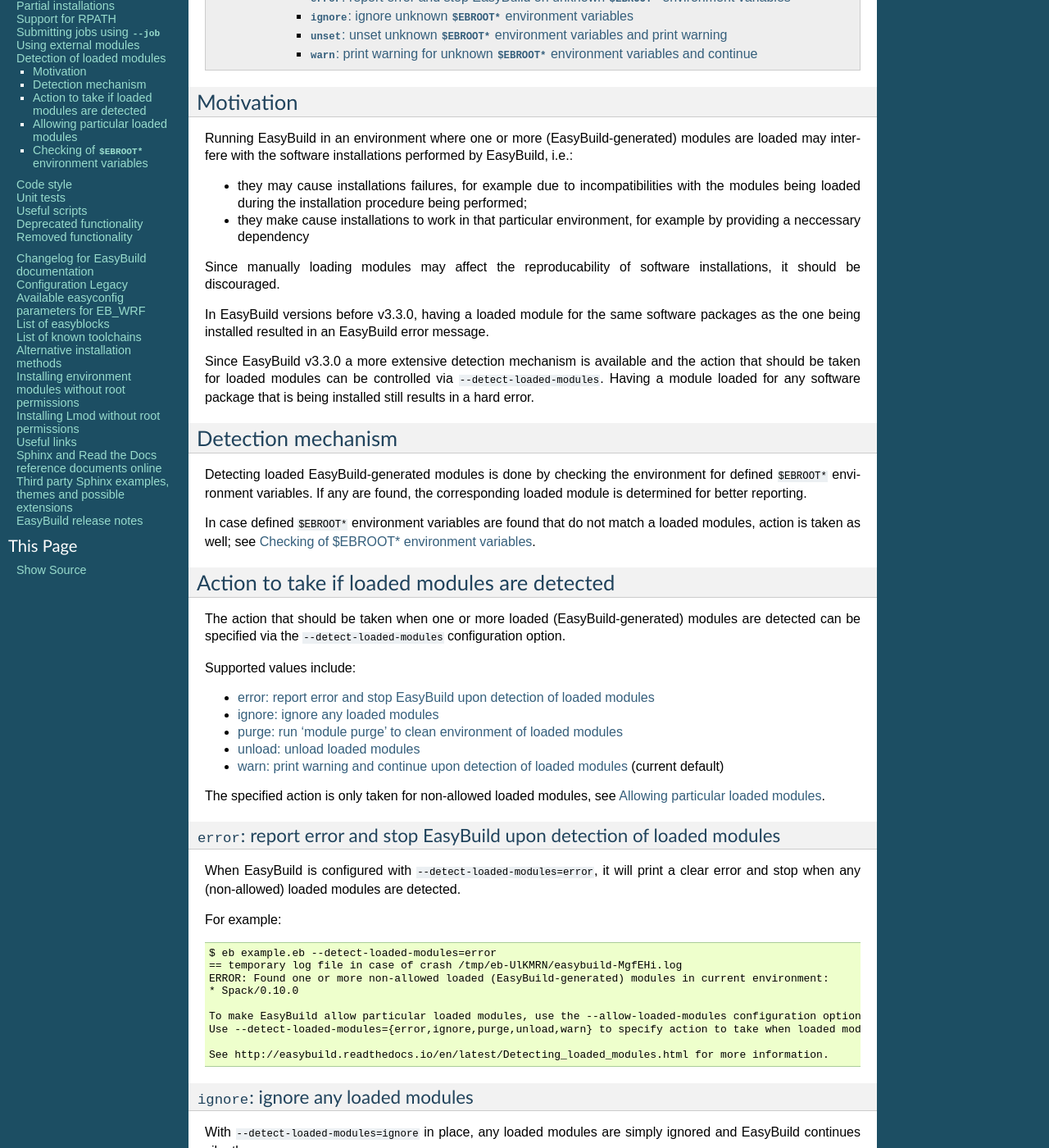
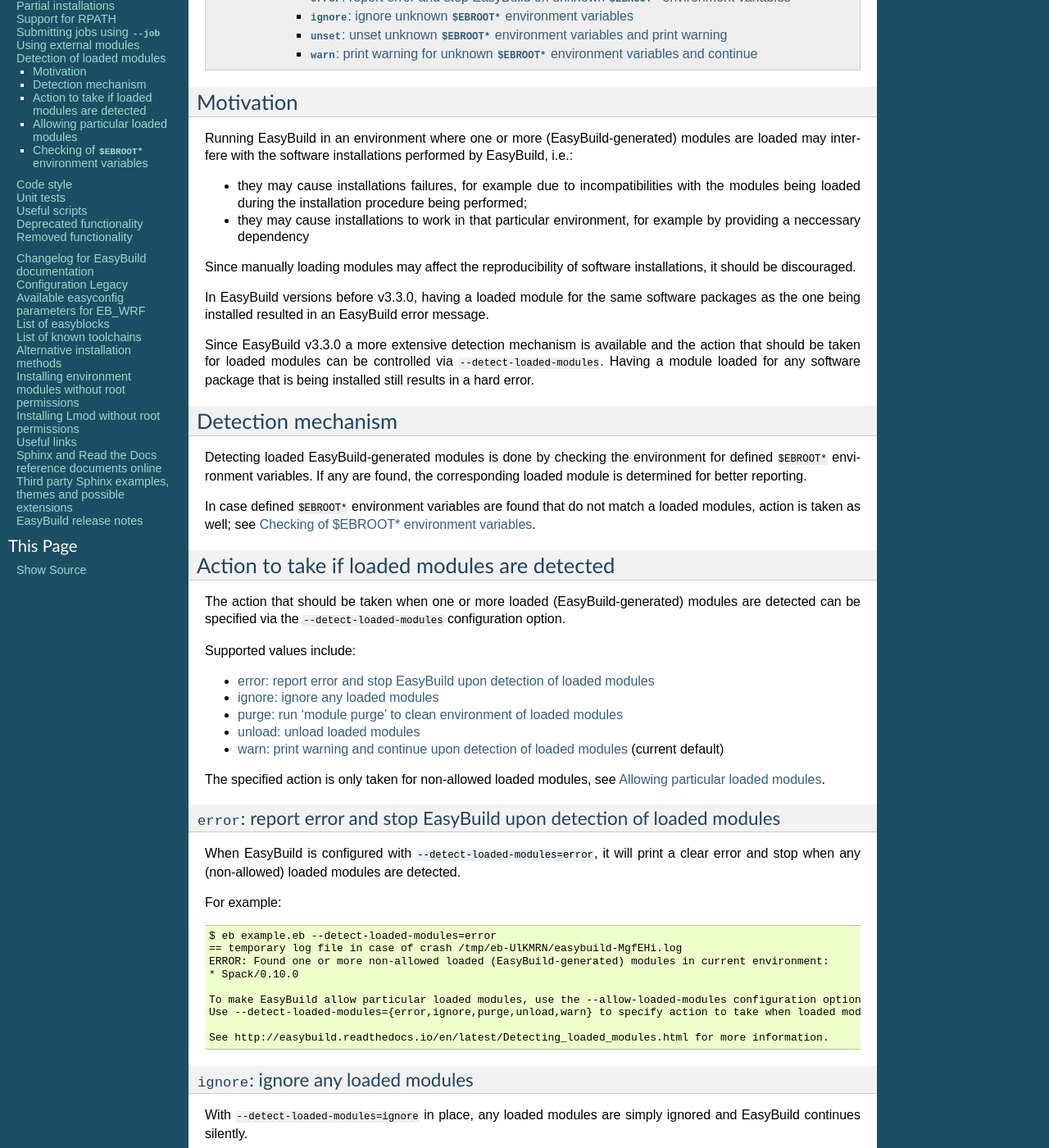
Before and after one commit to easybuilders/easybuild, a Sphinx documentation site: the page built from docs/Detecting_loaded_modules.rst, in a window 1280 px wide and 1400 px high, scrolled down 564 px. Shown: the whole window at 82% size. Built offline with Sphinx 7.4.7, drawn with Linux system fonts in a browser that asks for light colours; some of the changed text lies outside the part shown.

Commit message:
fix typos

```diff
--- a/docs/Detecting_loaded_modules.rst
+++ b/docs/Detecting_loaded_modules.rst
@@ -27,10 +27,10 @@
 
 * they may cause installations failures, for example due to incompatibilities with the modules being loaded
   during the installation procedure being performed;
-* they make cause installations to work in that particular environment, for example by providing a neccessary
+* they may cause installations to work in that particular environment, for example by providing a neccessary
   dependency
 
-Since manually loading modules may affect the reproducability of software installations, it should be discouraged.
+Since manually loading modules may affect the reproducibility of software installations, it should be discouraged.
 
 In EasyBuild versions before v3.3.0, having a loaded module for the same software packages as the one being installed
 resulted in an EasyBuild error message.
```
Also changed, not shown: other parts of docs/Detecting_loaded_modules.rst (+1 -1 lines).
